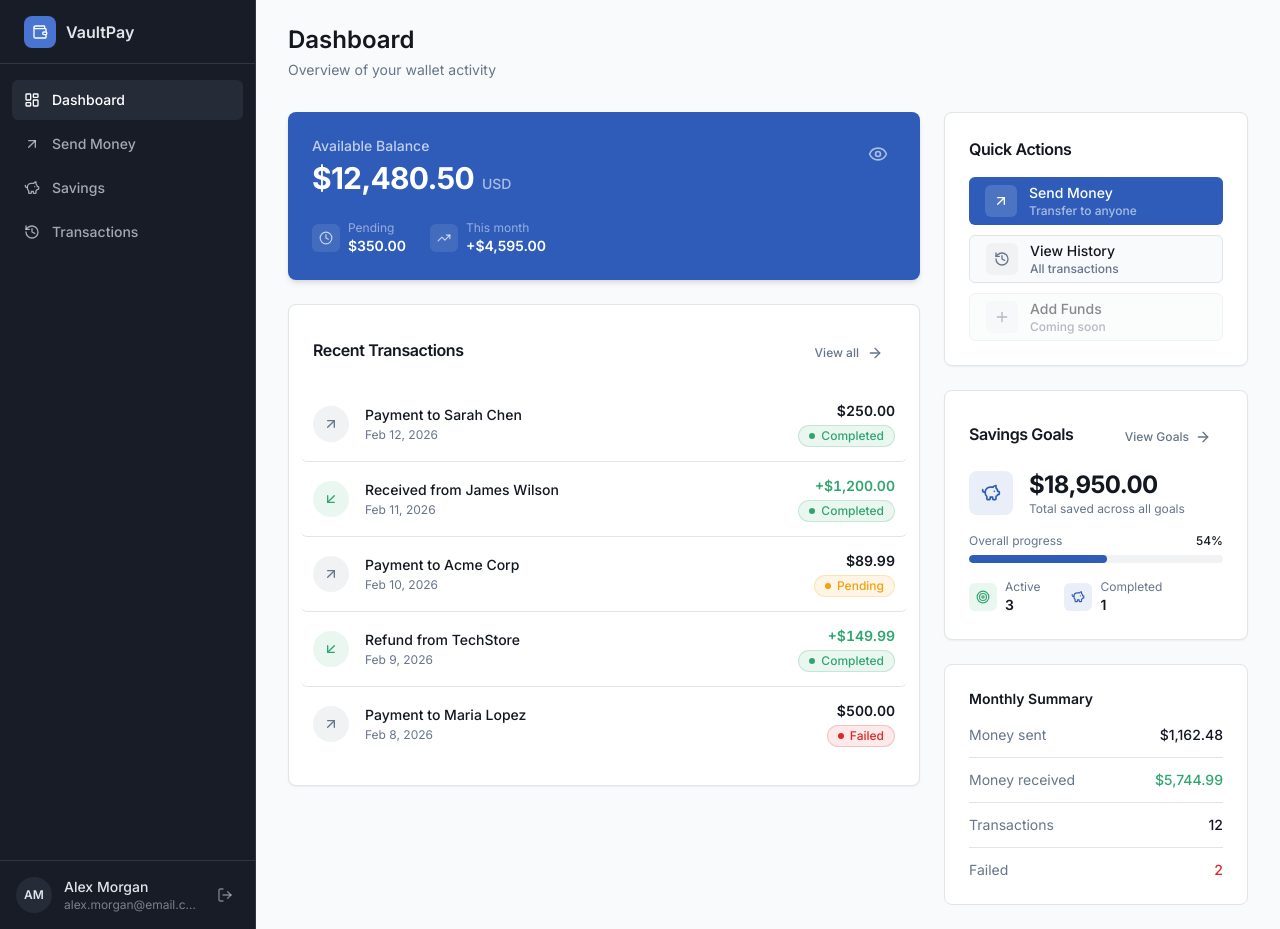
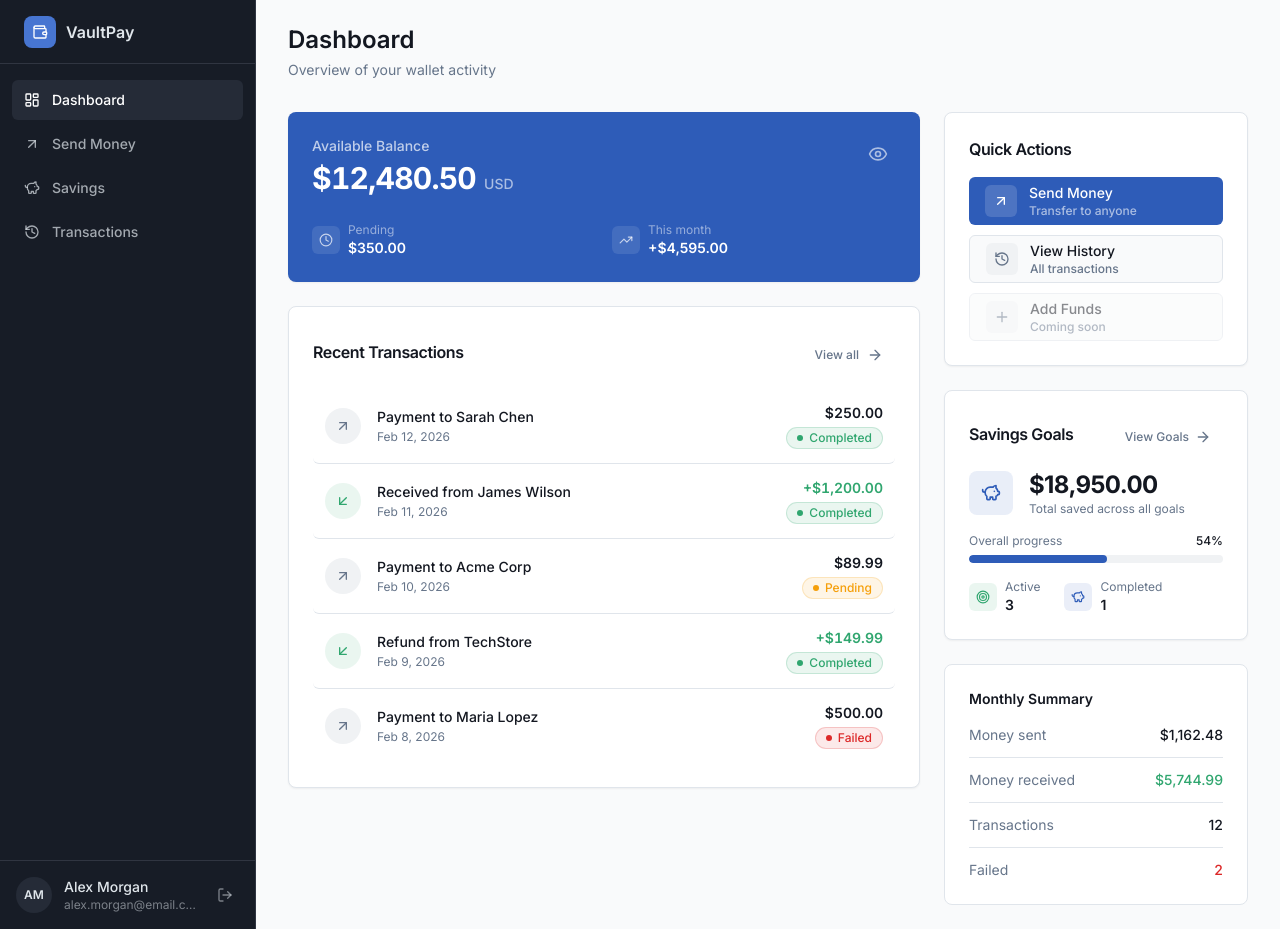
Before and after one commit to Ramiro-Castaneda/virtual-wallet-frontend-demo, a Next.js app: page /dashboard in a window 1280 px wide. Built offline with nearby package versions, Linux system fonts and the light colour scheme.

Commit message:
Dashboard layout fix

```diff
--- a/app/dashboard/page.tsx
+++ b/app/dashboard/page.tsx
@@ -13,15 +13,15 @@ export default function DashboardPage() {
         </p>
       </div>
 
-      <div className="grid gap-6 lg:grid-cols-3">
+      <div className="flex flex-col gap-6 lg:grid lg:grid-cols-3">
         {/* Left column */}
-        <div className="flex flex-col gap-6 lg:col-span-2">
+        <div className="flex flex-col gap-6 lg:col-span-2 min-w-0">
           <BalanceCard />
           <RecentTransactions />
         </div>
 
         {/* Right column */}
-        <div className="flex flex-col gap-6">
+        <div className="flex flex-col gap-6 min-w-0">
           <QuickActions />
           <SavingsOverview />
 
--- a/app/globals.css
+++ b/app/globals.css
@@ -51,9 +51,20 @@
 }
 
 @layer base {
-  * {
+  /* 🔴 CRÍTICO */
+  *,
+  *::before,
+  *::after {
+    box-sizing: border-box;
     @apply border-border;
   }
+
+  html,
+  body {
+    width: 100%;
+    overflow-x: hidden;
+  }
+
   body {
     @apply bg-background text-foreground;
   }
--- a/components/balance-card.tsx
+++ b/components/balance-card.tsx
@@ -9,27 +9,33 @@ export function BalanceCard() {
   const [visible, setVisible] = useState(true);
 
   return (
-    <Card className="border-none bg-primary text-primary-foreground shadow-md">
+    <Card className="w-full border-none bg-primary text-primary-foreground overflow-hidden">
       <CardContent className="p-6">
-        <div className="flex items-start justify-between">
-          <div className="flex flex-col gap-1">
+        <div className="flex items-start justify-between gap-3">
+
+          {/* LEFT SIDE */}
+          <div className="min-w-0 flex flex-col gap-1">
             <p className="text-sm font-medium text-primary-foreground/70">
               Available Balance
             </p>
-            <div className="flex items-baseline gap-2">
-              <h2 className="text-3xl font-bold tracking-tight">
+
+            <div className="flex flex-wrap items-baseline gap-2 min-w-0">
+              <h2 className="text-3xl font-bold tracking-tight tabular-nums leading-tight break-words">
                 {visible
                   ? formatCurrency(walletBalance.available)
                   : "$\u2022\u2022\u2022\u2022\u2022\u2022"}
               </h2>
-              <span className="text-sm font-medium text-primary-foreground/60">
+
+              <span className="text-sm font-medium text-primary-foreground/60 shrink-0">
                 {walletBalance.currency}
               </span>
             </div>
           </div>
+
+          {/* BUTTON */}
           <button
             onClick={() => setVisible(!visible)}
-            className="rounded-md p-2 text-primary-foreground/60 transition-colors hover:bg-primary-foreground/10 hover:text-primary-foreground"
+            className="shrink-0 rounded-md p-2 text-primary-foreground/60 transition-colors hover:bg-primary-foreground/10 hover:text-primary-foreground"
             aria-label={visible ? "Hide balance" : "Show balance"}
           >
             {visible ? (
@@ -40,32 +46,35 @@ export function BalanceCard() {
           </button>
         </div>
 
-        <div className="mt-6 flex items-center gap-6">
-          <div className="flex items-center gap-2">
-            <div className="flex h-7 w-7 items-center justify-center rounded-md bg-primary-foreground/10">
+        {/* STATS */}
+        <div className="mt-6 grid grid-cols-1 gap-4 sm:grid-cols-2">
+          <div className="flex items-center gap-2 min-w-0">
+            <div className="flex h-7 w-7 shrink-0 items-center justify-center rounded-md bg-primary-foreground/10">
               <Clock className="h-3.5 w-3.5 text-primary-foreground/70" />
             </div>
-            <div>
+            <div className="min-w-0">
               <p className="text-xs text-primary-foreground/50">Pending</p>
-              <p className="text-sm font-semibold">
+              <p className="text-sm font-semibold break-words">
                 {visible
                   ? formatCurrency(walletBalance.pending)
                   : "$\u2022\u2022\u2022"}
               </p>
             </div>
           </div>
-          <div className="flex items-center gap-2">
-            <div className="flex h-7 w-7 items-center justify-center rounded-md bg-primary-foreground/10">
+
+          <div className="flex items-center gap-2 min-w-0">
+            <div className="flex h-7 w-7 shrink-0 items-center justify-center rounded-md bg-primary-foreground/10">
               <TrendingUp className="h-3.5 w-3.5 text-primary-foreground/70" />
             </div>
-            <div>
+            <div className="min-w-0">
               <p className="text-xs text-primary-foreground/50">This month</p>
-              <p className="text-sm font-semibold">
+              <p className="text-sm font-semibold break-words">
                 {visible ? "+$4,595.00" : "$\u2022\u2022\u2022"}
               </p>
             </div>
           </div>
         </div>
+
       </CardContent>
     </Card>
   );
--- a/components/dashboard-shell.tsx
+++ b/components/dashboard-shell.tsx
@@ -45,7 +45,7 @@ export function DashboardShell({ children }: { children: React.ReactNode }) {
   const [mobileMenuOpen, setMobileMenuOpen] = useState(false);
 
   return (
-    <div className="flex min-h-screen bg-background overflow-x-hidden">
+    <div className="flex min-h-screen w-full overflow-x-hidden bg-background">
       {/* Desktop Sidebar */}
       <aside className="hidden w-64 shrink-0 flex-col border-r border-sidebar-border bg-sidebar lg:flex">
         <div className="flex h-16 items-center gap-2.5 border-b border-sidebar-border px-6">
@@ -175,8 +175,8 @@ export function DashboardShell({ children }: { children: React.ReactNode }) {
         )}
 
         {/* Page Content */}
-        <main className="flex-1 overflow-x-hidden">
-          <div className="mx-auto w-full max-w-6xl px-4 py-6 sm:px-6 lg:px-8">
+        <main className="flex-1 min-w-0 overflow-x-hidden">
+          <div className="w-full py-6 px-4 sm:px-6 lg:px-8 lg:max-w-6xl lg:mx-auto box-border">
             {children}
           </div>
         </main>
--- a/components/recent-transactions.tsx
+++ b/components/recent-transactions.tsx
@@ -34,7 +34,8 @@ export function RecentTransactions() {
               key={txn.id}
               href={`/dashboard/transactions/${txn.id}`}
               className={cn(
-                "flex items-center gap-4 py-3.5 transition-colors hover:bg-muted/50 -mx-3 px-3 rounded-md",
+                // Avoid negative margins on mobile (can create horizontal overflow that gets clipped)
+                "flex items-center gap-4 rounded-md px-3 py-3.5 transition-colors hover:bg-muted/50",
                 idx < recentTxns.length - 1 && "border-b border-border"
               )}
             >
```
Also changed, not shown: 2 other files (tests, documents, lock files or other folders).
